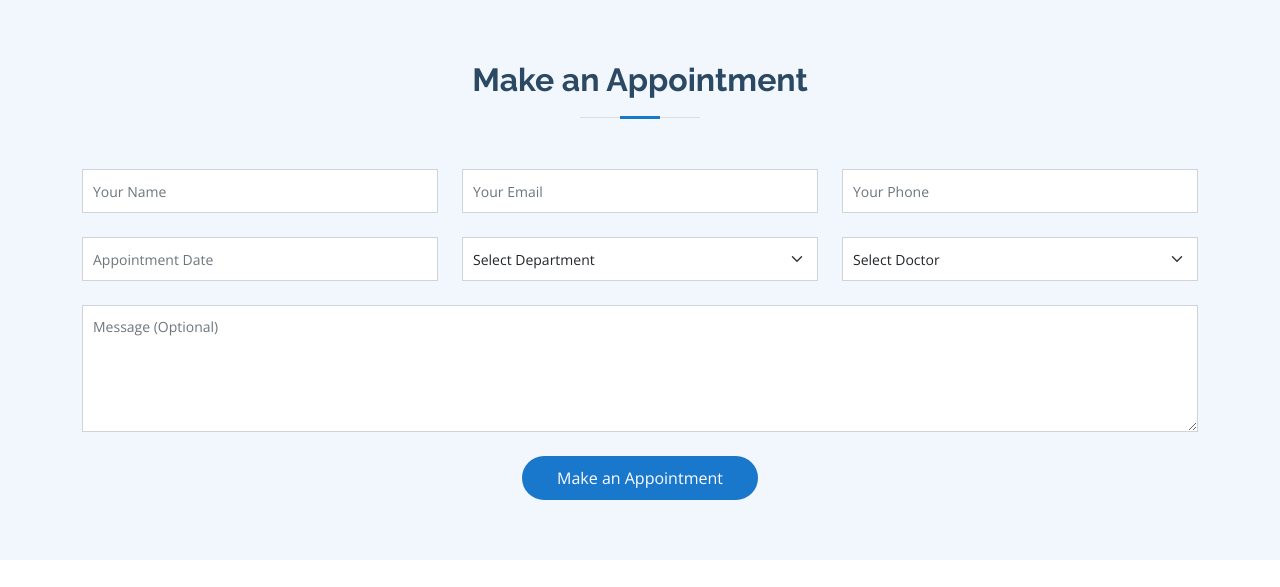
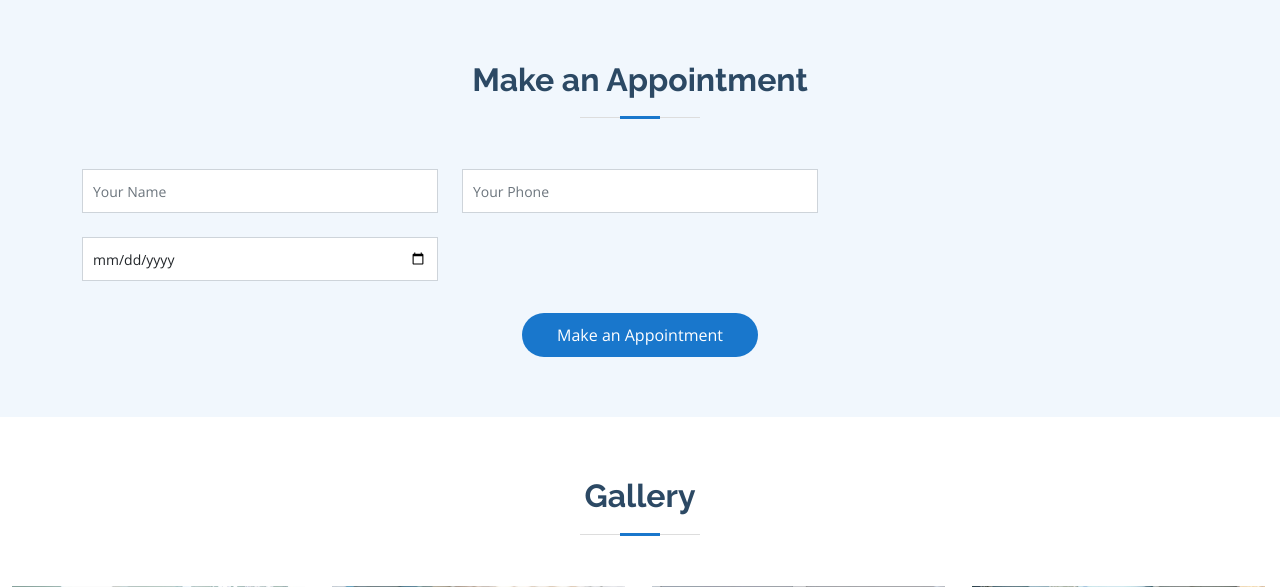
Before and after one commit to lucentshubham/ServiceProject, a Flask app: template Doctor/templates/dashboard.html in a window 1280 px wide. Shown: the part 1092-1679 px from the top of the page. Run offline with Flask 2, Linux system fonts and the light colour scheme; the template is opened without the code that fills it, so the values that code supplies are empty; parts of the project's set-up code (start-up, migrations or seed data) failed here and were passed over; some libraries are stand-ins or nearby versions.

Commit message:
change UI

```diff
--- a/Doctor/templates/dashboard.html
+++ b/Doctor/templates/dashboard.html
@@ -137,16 +137,13 @@
 
         </div>
 
-        <form action="forms/appointment.php" method="post" role="form" class="php-email-form">
+        <form action="/doctor/appointment" method="post" role="form" class="php-email-form">
           <div class="row">
             <div class="col-md-4 form-group">
               <input type="text" name="name" class="form-control" id="name" placeholder="Your Name" data-rule="minlen:4" data-msg="Please enter at least 4 chars">
               <div class="validate"></div>
             </div>
-            <div class="col-md-4 form-group mt-3 mt-md-0">
-              <input type="email" class="form-control" name="email" id="email" placeholder="Your Email" data-rule="email" data-msg="Please enter a valid email">
-              <div class="validate"></div>
-            </div>
+            <input type="number" hidden value={{doctor.sno}} name="dr_id">
             <div class="col-md-4 form-group mt-3 mt-md-0">
               <input type="tel" class="form-control" name="phone" id="phone" placeholder="Your Phone" data-rule="minlen:4" data-msg="Please enter at least 4 chars">
               <div class="validate"></div>
@@ -154,34 +151,10 @@
           </div>
           <div class="row">
             <div class="col-md-4 form-group mt-3">
-              <input type="datetime" name="date" class="form-control datepicker" id="date" placeholder="Appointment Date" data-rule="minlen:4" data-msg="Please enter at least 4 chars">
+              <input type="date" name="date" class="form-control datepicker" id="date" placeholder="Appointment Date" data-rule="minlen:4" data-msg="Please enter at least 4 chars">
               <div class="validate"></div>
             </div>
-            <div class="col-md-4 form-group mt-3">
-              <select name="department" id="department" class="form-select">
-                <option value="">Select Department</option>
-                <option value="Department 1">Department 1</option>
-                <option value="Department 2">Department 2</option>
-                <option value="Department 3">Department 3</option>
-              </select>
-              <div class="validate"></div>
-            </div>
-            <div class="col-md-4 form-group mt-3">
-              <select name="doctor" id="doctor" class="form-select">
-                <option value="">Select Doctor</option>
-                <option value="Doctor 1">Doctor 1</option>
-                <option value="Doctor 2">Doctor 2</option>
-                <option value="Doctor 3">Doctor 3</option>
-              </select>
-              <div class="validate"></div>
-            </div>
-          </div>
-
-          <div class="form-group mt-3">
-            <textarea class="form-control" name="message" rows="5" placeholder="Message (Optional)"></textarea>
-            <div class="validate"></div>
-          </div>
-          <div class="mb-3">
+          <div class="mb-4">
             <div class="loading">Loading</div>
             <div class="error-message"></div>
             <div class="sent-message">Your appointment request has been sent successfully. Thank you!</div>
@@ -370,7 +343,7 @@
   <!-- Vendor JS Files -->
   <script src="{{url_for('static',filename = 'assets/drvendor/bootstrap/js/bootstrap.bundle.min.js')}}"></script>
   <script src="{{url_for('static',filename = 'assets/drvendor/glightbox/js/glightbox.min.js')}}"></script>
-  <script src="{{url_for('static',filename = 'assets/drvendor/php-email-form/validate.js')}}"></script>
+  <!-- <script src="{{url_for('static',filename = 'assets/drvendor/php-email-form/validate.js')}}"></script> -->
   <script src="{{url_for('static',filename = 'assets/drvendor/purecounter/purecounter.js')}}"></script>
   <script src="{{url_for('static',filename = 'assets/drvendor/swiper/swiper-bundle.min.js')}}"></script>
 
```
